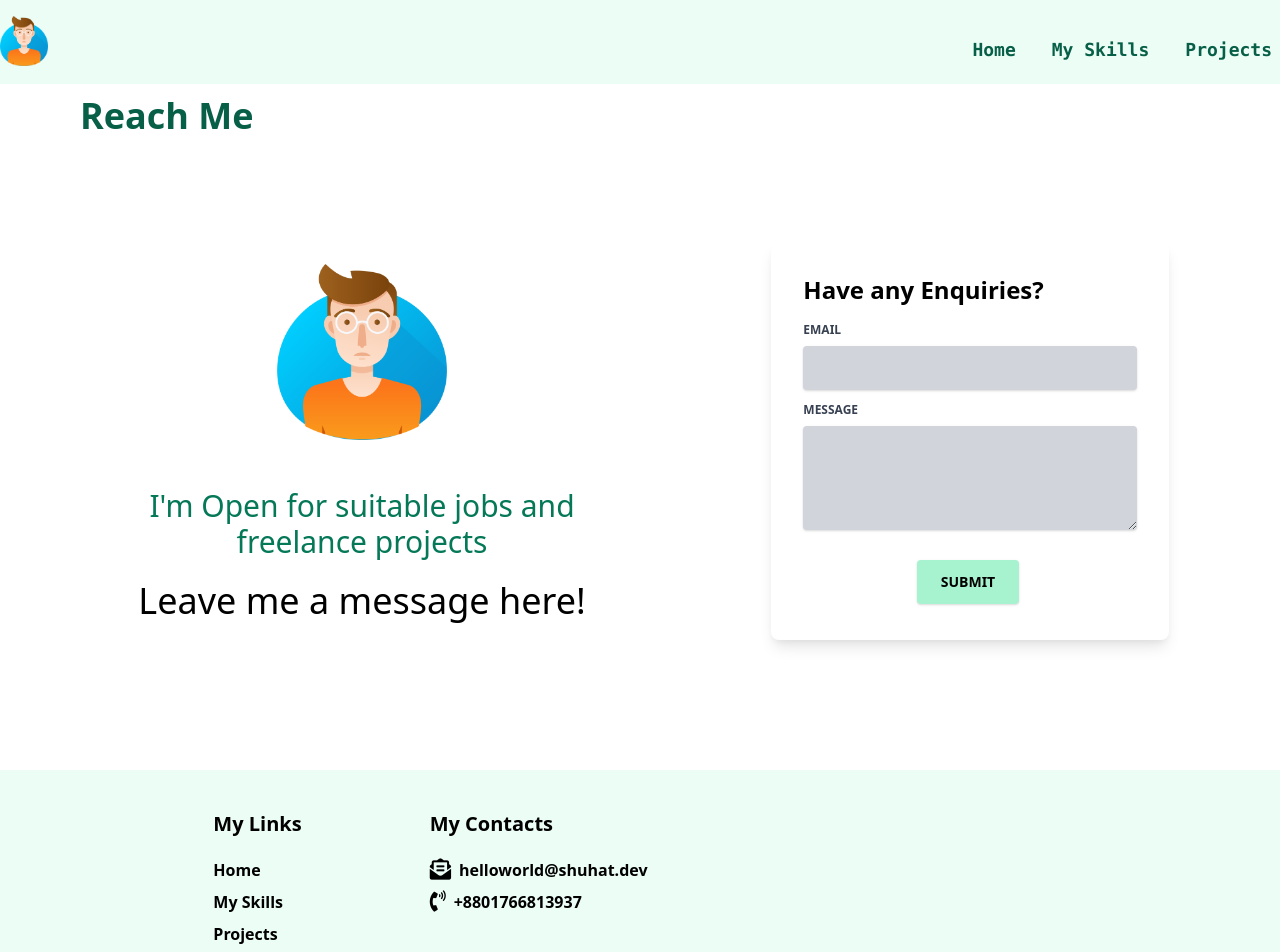
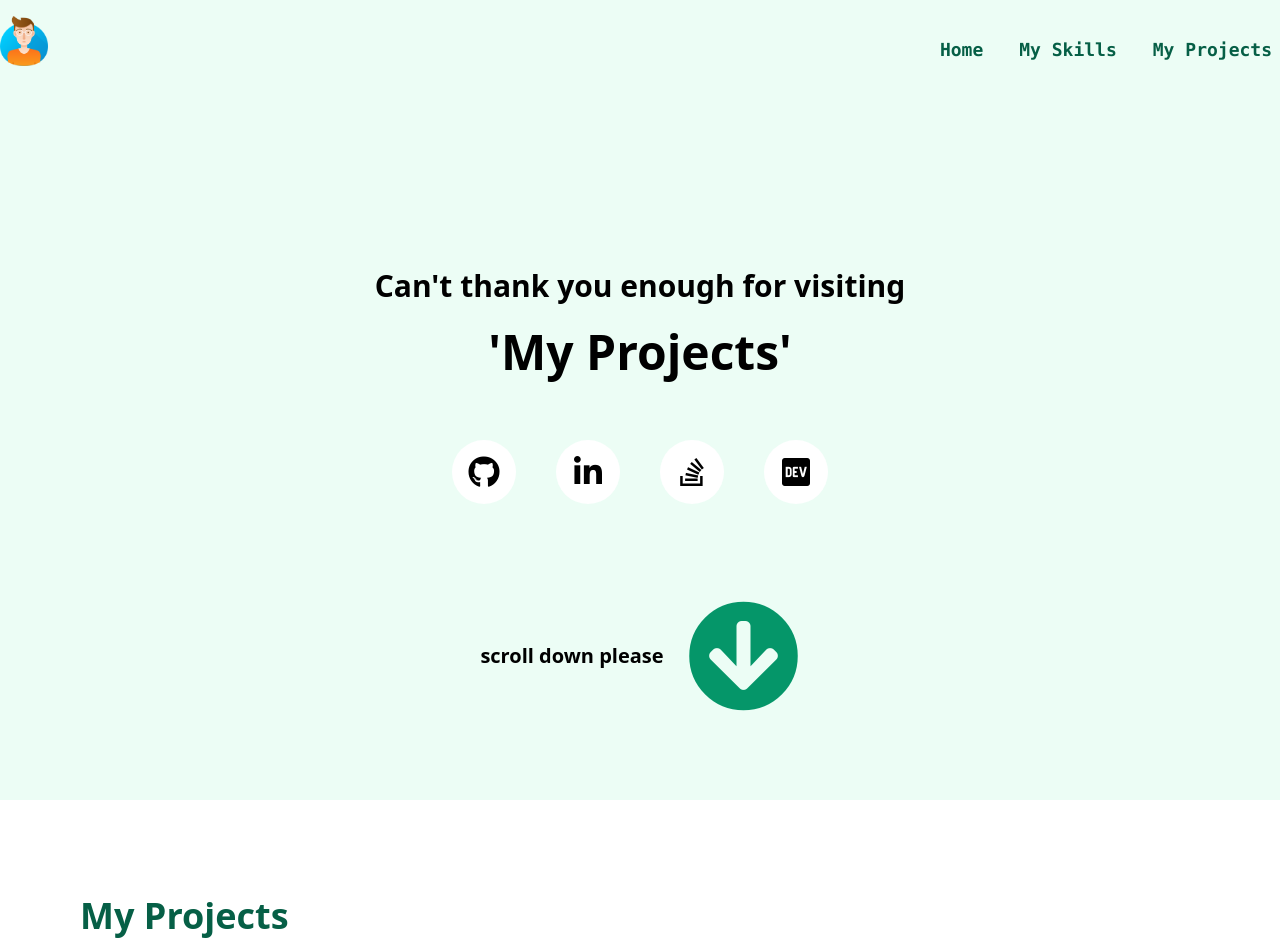
Before and after one commit to noob-coder14/portfolio, a React (Create React App) app: page /myprojects in a window 1280 px wide. Shown: the top 952 px of the page. Built offline with nearby package versions, Linux system fonts and the light colour scheme.

Commit message:
My Project layout added

```diff
--- a/src/App.js
+++ b/src/App.js
@@ -4,7 +4,7 @@ import Navbar from "./Components/Navbar";
 import ReachMe from "./Components/ReachMe";
 import Home from "./Pages/Home";
 import MySkills from './Pages/MySkills';
-import Projects from './Pages/Projects';
+import Projects from './Pages/MyProjects';
 
 function App() {
   return (
@@ -17,7 +17,7 @@ function App() {
         <Route exact path="/myskills">
           <MySkills/>
         </Route>
-        <Route exact path="/projects">
+        <Route exact path="/myprojects">
           <Projects/>
         </Route>
       </Switch>
--- /dev/null
+++ b/src/Components/LandingProject.js
@@ -0,0 +1,24 @@
+import React from 'react'
+
+function LandingProject() {
+    return (
+        <div className="h-screen bg-green-50 relative pt-64 z-0">
+            <div className="container mx-auto text-center">
+                <div className="text-3xl font-semibold mt-3">Can't thank you enough for visiting</div>
+                <div className="text-5xl font-semibold mt-6">'My Projects'</div>
+                    <div className="mt-16 self-start flex flex-row justify-center gap-x-10">
+                        <div className="bg-white p-4 h-16 w-16 rounded-full hover:shadow-xl cursor-pointer"><i className="fab fa-github fa-2x"/></div>
+                        <div className="bg-white p-4 h-16 w-16 rounded-full hover:shadow-xl cursor-pointer"><i className="fab fa-linkedin-in fa-2x"/></div>
+                        <div className="bg-white p-4 h-16 w-16 rounded-full hover:shadow-xl cursor-pointer"><i className="fab fa-stack-overflow fa-2x"/></div>
+                        <div className="bg-white p-4 h-16 w-16 rounded-full hover:shadow-xl cursor-pointer"><i className="fab fa-dev fa-2x"/></div>
+                    </div>
+                    <div className="flex mt-24 justify-center gap-x-6">
+                        <div className="text-xl font-bold self-center">scroll down please</div>
+                        <span style={{color: "#059669"}}><i class="fas fa-arrow-circle-down fa-7x"></i></span>
+                    </div>
+                </div>
+            </div>
+    )
+}
+
+export default LandingProject
--- /dev/null
+++ b/src/Components/LandingSkills.js
@@ -0,0 +1,31 @@
+import React from 'react'
+
+function LandingSkills() {
+    return (
+        <div className="h-screen bg-green-50 relative pt-64 z-0">
+            <div className="container mx-auto text-center">
+                {/* <div className="text-5xl"></div> */}
+                <div className="text-3xl font-semibold mt-3">I'm flattered that you are exploring</div>
+                <div className="text-5xl font-semibold mt-6">'My Skills'</div>
+                {/* <div className="text-xl	mt-3">I'm a <span className="font-bold">Software Developer</span></div> */}
+                {/* <button className="mt-5 bg-gray-200 hover:bg-gray-300 text-gray-800 font-bold py-2 px-4 rounded inline-flex items-center">
+                    <svg className="fill-current w-4 h-4 mr-2" xmlns="http://www.w3.org/2000/svg" viewBox="0 0 20 20"><path d="M13 8V2H7v6H2l8 8 8-8h-5zM0 18h20v2H0v-2z"/></svg>
+                    <span>Download My CV</span>
+                </button> */}
+                <div className="mt-16 self-start flex flex-row justify-center gap-x-10">
+                    <div className="bg-white p-4 h-16 w-16 rounded-full hover:shadow-xl cursor-pointer"><i className="fab fa-github fa-2x"/></div>
+                    <div className="bg-white p-4 h-16 w-16 rounded-full hover:shadow-xl cursor-pointer"><i className="fab fa-linkedin-in fa-2x"/></div>
+                    <div className="bg-white p-4 h-16 w-16 rounded-full hover:shadow-xl cursor-pointer"><i className="fab fa-stack-overflow fa-2x"/></div>
+                    <div className="bg-white p-4 h-16 w-16 rounded-full hover:shadow-xl cursor-pointer"><i className="fab fa-dev fa-2x"/></div>
+                </div>
+
+                <div className="flex mt-24 justify-center gap-x-6">
+                    <div className="text-xl font-bold self-center">scroll down please</div>
+                    <span style={{color: "#059669"}}><i class="fas fa-arrow-circle-down fa-7x"></i></span>
+                </div>
+            </div>
+        </div>
+    )
+}
+
+export default LandingSkills
--- a/src/Components/Navbar.js
+++ b/src/Components/Navbar.js
@@ -12,7 +12,7 @@ function Navbar() {
                         <ul className="text-lg font-semibold self-end">
                             <li className="inline ml-5 p-2 cursor-pointer hover:bg-green-100 rounded-lg"><Link to="/">Home</Link></li>
                             <li className="inline ml-5 p-2 cursor-pointer hover:bg-green-100 rounded-lg"><Link to="/myskills">My Skills</Link></li>
-                            <li className="inline ml-5 p-2 cursor-pointer hover:bg-green-100 rounded-lg"><Link to="/projects">Projects</Link></li>
+                            <li className="inline ml-5 p-2 cursor-pointer hover:bg-green-100 rounded-lg"><Link to="/myprojects">My Projects</Link></li>
                         </ul>
                     </div>
                 </div>
--- /dev/null
+++ b/src/Components/Projects.js
@@ -0,0 +1,13 @@
+import React from 'react'
+
+function Projects() {
+    return (
+        <div className="bg-white pt-24 pl-10 container mx-auto">
+            <div className="text-4xl font-bold text-green-800 mb-20 pl-10">My Projects</div>
+            <div className="text-2xl font-bold text-green-800 mb-10 pl-28">Frontend Technologies:</div>
+
+                </div>
+    )
+}
+
+export default Projects
--- /dev/null
+++ b/src/Pages/MyProjects.js
@@ -0,0 +1,14 @@
+import React from 'react'
+import Projects from '../Components/Projects'
+import LandingProject from '../Components/LandingProject'
+
+function MyProjects() {
+    return (
+        <div>
+            <LandingProject/>
+            <Projects/>
+        </div>
+    )
+}
+
+export default MyProjects
--- a/src/Pages/MySkills.js
+++ b/src/Pages/MySkills.js
@@ -1,11 +1,11 @@
 import React from 'react'
-import Landing from '../Components/Landing'
+import LandingSkills from '../Components/LandingSkills'
 import Skills from '../Components/Skills'
 
 function MySkills() {
     return (
         <div>
-            <Landing/>
+            <LandingSkills/>
             <Skills/>
         </div>
     )
--- a/src/Pages/Projects.js
+++ /dev/null
@@ -1,12 +0,0 @@
-import React from 'react'
-import Landing from '../Components/Landing'
-
-function Projects() {
-    return (
-        <div>
-            <Landing/>
-        </div>
-    )
-}
-
-export default Projects
```
